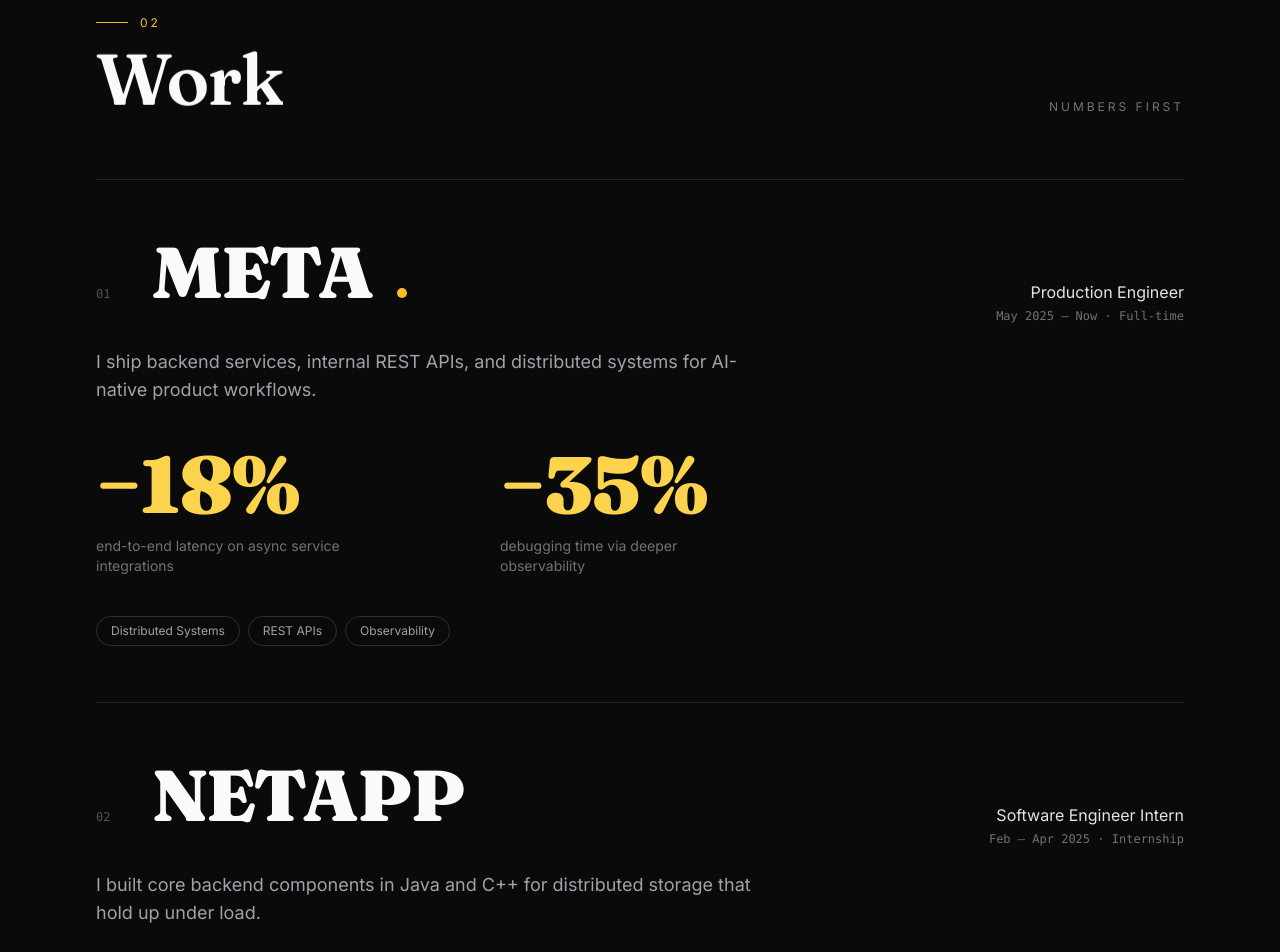
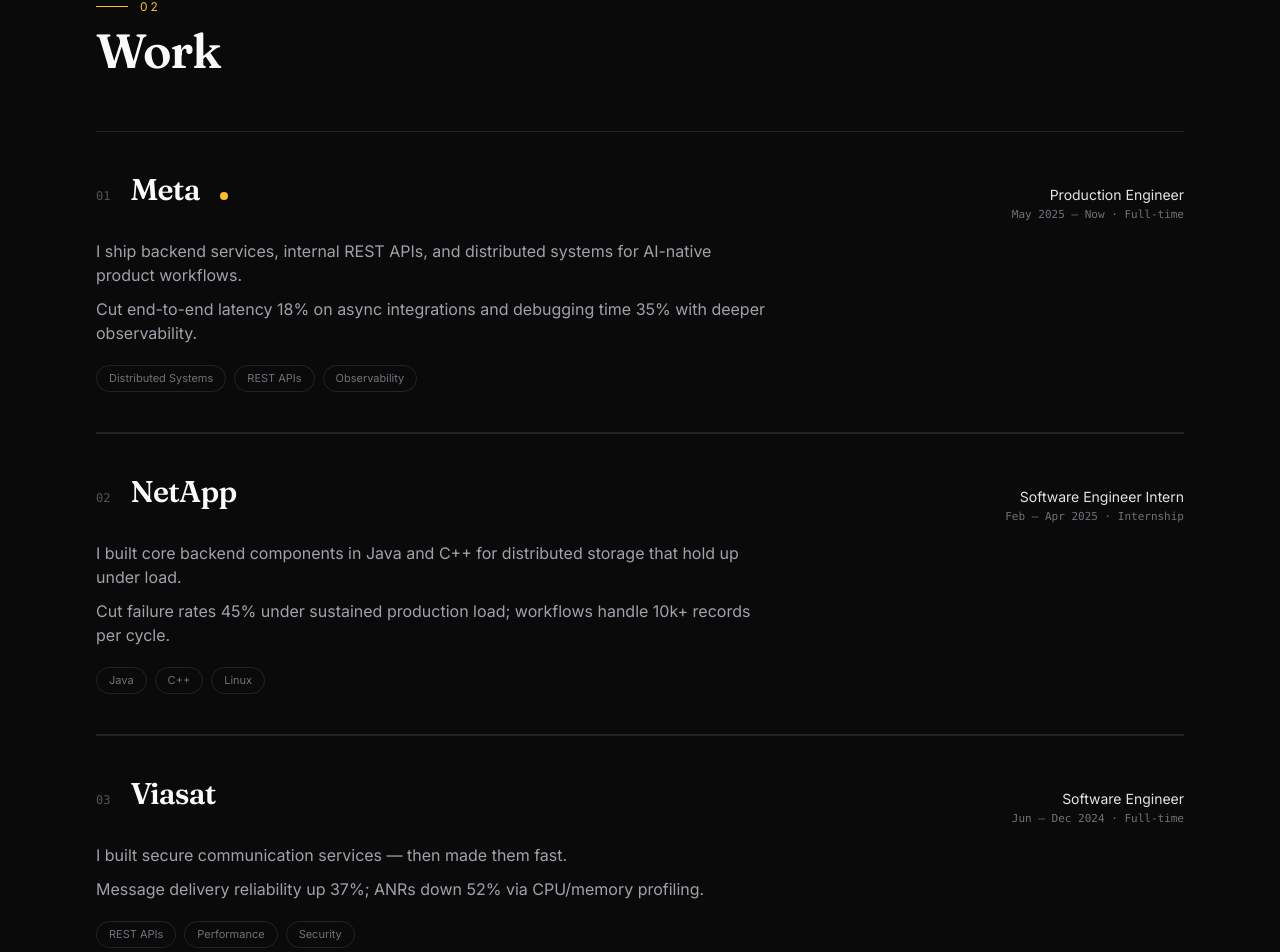
Before and after one commit to aniketatgithub/portfolio, a Next.js app: page / in a window 1280 px wide. Shown: the part 1740-2692 px from the top of the page. Built offline with nearby package versions, Linux system fonts and the light colour scheme.

Commit message:
Work section: simple rows, metrics woven into tight lines
- Remove giant count-up percentages; two concise lines per role instead
- Numbers stay (18%, 35%, 45%, 10k+, 37%, 52%, 42%, 34%) inline in the copy
- Modest company headings, quiet tags, no animation theater

```diff
--- a/components/CountUp.tsx
+++ /dev/null
@@ -1,40 +0,0 @@
-"use client";
-
-import { useEffect, useRef, useState } from "react";
-import { animate, useInView } from "framer-motion";
-
-type Props = {
-  value: number;
-  prefix?: string;
-  suffix?: string;
-  duration?: number;
-};
-
-/** Clean count-up: number ticks 0 → value when scrolled into view. */
-export function CountUp({ value, prefix = "", suffix = "", duration = 1.6 }: Props) {
-  const ref = useRef<HTMLSpanElement>(null);
-  const inView = useInView(ref, { once: true, margin: "-40px" });
-  const [n, setN] = useState(0);
-
-  useEffect(() => {
-    if (!inView) return;
-    if (typeof window !== "undefined" && window.matchMedia("(prefers-reduced-motion: reduce)").matches) {
-      setN(value);
-      return;
-    }
-    const controls = animate(0, value, {
-      duration,
-      ease: [0.16, 1, 0.3, 1],
-      onUpdate: (v) => setN(v),
-    });
-    return () => controls.stop();
-  }, [inView, value, duration]);
-
-  return (
-    <span ref={ref} className="tabular-nums">
-      {prefix}
-      {Math.round(n)}
-      {suffix}
-    </span>
-  );
-}
--- a/components/Experience.tsx
+++ b/components/Experience.tsx
@@ -1,104 +1,70 @@
 "use client";
 
-import { motion } from "framer-motion";
 import { experience } from "@/lib/data";
-import { CountUp } from "./CountUp";
-import { Reveal, Words } from "./Reveal";
-
-const ease = [0.16, 1, 0.3, 1] as const;
+import { Reveal } from "./Reveal";
 
 export function Experience() {
   return (
-    <section id="work" className="mx-auto w-full max-w-6xl px-5 sm:px-8 py-24 sm:py-36">
-      <div className="mb-12 sm:mb-16 flex items-end justify-between">
-        <div>
+    <section id="work" className="mx-auto w-full max-w-6xl px-5 sm:px-8 py-24 sm:py-32">
+      <div className="mb-10 sm:mb-14">
         <Reveal>
           <p className="mb-3 flex items-center gap-3 text-xs uppercase tracking-[0.25em] text-amber-400">
             <span className="inline-block h-px w-8 bg-amber-400" />
             02
           </p>
         </Reveal>
-          <Words
-            as="h2"
-            text="Work"
-            className="font-display text-5xl font-semibold tracking-tight text-zinc-50 md:text-7xl"
-            stagger={0.06}
-          />
-        </div>
-        <Reveal delay={0.15} className="hidden sm:block">
-          <p className="text-xs uppercase tracking-[0.25em] text-zinc-500">Numbers first</p>
+        <Reveal delay={0.08}>
+          <h2 className="font-display text-4xl font-semibold tracking-tight text-zinc-50 md:text-5xl">
+            Work
+          </h2>
         </Reveal>
       </div>
 
       <div>
         {experience.map((job, i) => (
-          <motion.article
-            key={job.company}
-            initial={{ opacity: 0, y: 48 }}
-            whileInView={{ opacity: 1, y: 0 }}
-            viewport={{ once: true, margin: "-80px" }}
-            transition={{ duration: 0.9, ease, delay: 0.05 }}
-            className="group border-t border-white/10 py-10 sm:py-14 last:border-b"
-          >
-            {/* Header row */}
-            <div className="flex flex-wrap items-baseline gap-x-6 gap-y-2">
-              <span className="font-mono text-xs text-zinc-600 w-8">
+          <Reveal key={job.company} delay={0.04}>
+            <article className="border-t border-white/10 py-8 sm:py-10 last:border-b">
+              <div className="flex flex-wrap items-baseline gap-x-5 gap-y-1">
+                <span className="font-mono text-xs text-zinc-600">
                   {String(i + 1).padStart(2, "0")}
                 </span>
-              <h3 className="font-display font-black uppercase leading-none tracking-tight text-[clamp(2.2rem,7vw,4.5rem)] text-zinc-50 transition-colors duration-300 group-hover:text-amber-300">
+                <h3 className="font-display text-2xl font-semibold tracking-tight text-zinc-50 sm:text-3xl">
                   {job.company}
                 </h3>
                 {job.current && (
-                <span className="relative flex h-2.5 w-2.5 items-center" aria-label="current">
-                  <span className="absolute inline-flex h-full w-full animate-ping rounded-full bg-amber-400 opacity-60" />
-                  <span className="relative inline-flex h-2.5 w-2.5 rounded-full bg-amber-400" />
-                </span>
+                  <span
+                    className="inline-block h-2 w-2 rounded-full bg-amber-400"
+                    aria-label="current role"
+                  />
                 )}
                 <div className="ml-auto text-right">
-                <p className="text-sm sm:text-base text-zinc-200">{job.role}</p>
-                <p className="font-mono text-[11px] sm:text-xs text-zinc-500 mt-1">
+                  <p className="text-sm text-zinc-200">{job.role}</p>
+                  <p className="mt-0.5 font-mono text-[11px] text-zinc-500">
                     {job.dates} · {job.type}
                   </p>
                 </div>
               </div>
 
-            {/* Voice line */}
-            <p className="mt-5 sm:mt-6 max-w-2xl text-base sm:text-lg text-zinc-400 leading-relaxed">
-              {job.line}
+              <div className="mt-4 max-w-2xl space-y-2.5">
+                {job.points.map((p) => (
+                  <p key={p} className="text-[15px] leading-relaxed text-zinc-400 sm:text-base">
+                    {p}
                   </p>
-
-            {/* Metric strip: giant count-up numbers */}
-            <div className="mt-8 sm:mt-10 grid grid-cols-2 gap-6 sm:gap-10 max-w-3xl">
-              {job.metrics.map((m, j) => (
-                <motion.div
-                  key={m.label}
-                  initial={{ opacity: 0, y: 24 }}
-                  whileInView={{ opacity: 1, y: 0 }}
-                  viewport={{ once: true, margin: "-60px" }}
-                  transition={{ duration: 0.8, ease, delay: j * 0.12 }}
-                >
-                  <p className="font-display font-black leading-none tracking-tight text-[clamp(2.6rem,8vw,5rem)] text-amber-300">
-                    <CountUp value={m.value} prefix={m.prefix ?? ""} suffix={m.suffix ?? ""} />
-                  </p>
-                  <p className="mt-2 sm:mt-3 text-xs sm:text-sm text-zinc-500 leading-snug max-w-[16rem]">
-                    {m.label}
-                  </p>
-                </motion.div>
                 ))}
               </div>
 
-            {/* Tags */}
-            <div className="mt-8 sm:mt-10 flex flex-wrap gap-2">
+              <div className="mt-5 flex flex-wrap gap-2">
                 {job.tags.map((t) => (
                   <span
                     key={t}
-                  className="rounded-full border border-white/15 px-3.5 py-1.5 text-[11px] sm:text-xs text-zinc-400 transition-colors duration-300 group-hover:border-white/25"
+                    className="rounded-full border border-white/10 px-3 py-1 text-[11px] text-zinc-500"
                   >
                     {t}
                   </span>
                 ))}
               </div>
-          </motion.article>
+            </article>
+          </Reveal>
         ))}
       </div>
     </section>
--- a/lib/data.ts
+++ b/lib/data.ts
@@ -32,20 +32,12 @@ export type Project = {
   repo?: string;
 };
 
-export type Metric = {
-  value: number;
-  prefix?: string;
-  suffix?: string;
-  label: string;
-};
-
 export type Experience = {
   company: string;
   role: string;
   dates: string;
   type: string;
-  line: string;
-  metrics: Metric[];
+  points: string[];
   tags: string[];
   current?: boolean;
 };
@@ -57,10 +49,9 @@ export const experience: Experience[] = [
     dates: "May 2025 — Now",
     type: "Full-time",
     current: true,
-    line: "I ship backend services, internal REST APIs, and distributed systems for AI-native product workflows.",
-    metrics: [
-      { value: 18, prefix: "−", suffix: "%", label: "end-to-end latency on async service integrations" },
-      { value: 35, prefix: "−", suffix: "%", label: "debugging time via deeper observability" },
+    points: [
+      "I ship backend services, internal REST APIs, and distributed systems for AI-native product workflows.",
+      "Cut end-to-end latency 18% on async integrations and debugging time 35% with deeper observability."
     ],
     tags: ["Distributed Systems", "REST APIs", "Observability"],
   },
@@ -69,10 +60,9 @@ export const experience: Experience[] = [
     role: "Software Engineer Intern",
     dates: "Feb — Apr 2025",
     type: "Internship",
-    line: "I built core backend components in Java and C++ for distributed storage that hold up under load.",
-    metrics: [
-      { value: 45, prefix: "−", suffix: "%", label: "failure rate under sustained production load" },
-      { value: 10, suffix: "k+", label: "records per cycle on storage workflows" },
+    points: [
+      "I built core backend components in Java and C++ for distributed storage that hold up under load.",
+      "Cut failure rates 45% under sustained production load; workflows handle 10k+ records per cycle."
     ],
     tags: ["Java", "C++", "Linux"],
   },
@@ -81,10 +71,9 @@ export const experience: Experience[] = [
     role: "Software Engineer",
     dates: "Jun — Dec 2024",
     type: "Full-time",
-    line: "I built secure communication services — then made them fast.",
-    metrics: [
-      { value: 37, prefix: "+", suffix: "%", label: "message delivery reliability" },
-      { value: 52, prefix: "−", suffix: "%", label: "ANRs via CPU/memory profiling" },
+    points: [
+      "I built secure communication services — then made them fast.",
+      "Message delivery reliability up 37%; ANRs down 52% via CPU/memory profiling."
     ],
     tags: ["REST APIs", "Performance", "Security"],
   },
@@ -93,10 +82,9 @@ export const experience: Experience[] = [
     role: "Software Engineer",
     dates: "2022 — 2023",
     type: "Full-time",
-    line: "I shipped a zero-to-one Android app in Kotlin that people actually used.",
-    metrics: [
-      { value: 42, prefix: "+", suffix: "%", label: "engagement on zero-to-one Android" },
-      { value: 34, prefix: "−", suffix: "%", label: "message latency" },
+    points: [
+      "I shipped a zero-to-one Android app in Kotlin that people actually used.",
+      "Engagement up 42%; message latency down 34%."
     ],
     tags: ["Kotlin", "Android", "Firebase"],
   },
```
Lines whose indentation alone changed are shown as unchanged.
